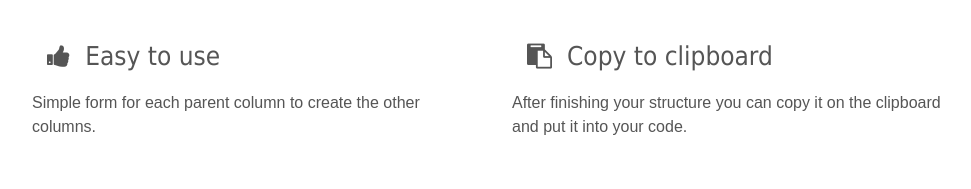
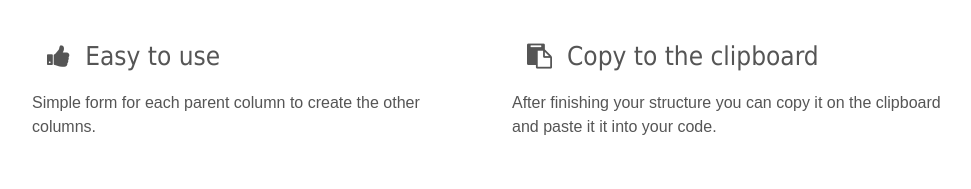
Before and after one commit to mahmoudZakaria90/u-build, a website: page public/index.html in a window 1280 px wide. Shown: the part 327-516 px from the top of the page, without its empty margins (143-1114 px from the left). Drawn offline with Linux system fonts and the light colour scheme.

Commit message:
update the content

```diff
--- a/public/index.html
+++ b/public/index.html
@@ -58,8 +58,8 @@
             <p >Simple form for each parent column to create the other columns.</p>
           </div>
           <div class="gv-6 gv-float-right gv-margin-bottom-lg">
-            <h2><span class="fa fa-clipboard"></span>Copy to clipboard</h2>
-            <p >After finishing your structure you can copy it on the clipboard and put it into your code. </p>
+            <h2><span class="fa fa-clipboard"></span>Copy to the clipboard</h2>
+            <p >After finishing your structure you can copy it on the clipboard and paste it it into your code. </p>
           </div>
 
           <div class="gv-6 gv-no-float gv-clear gv-margin-auto gv-align-center">
```
